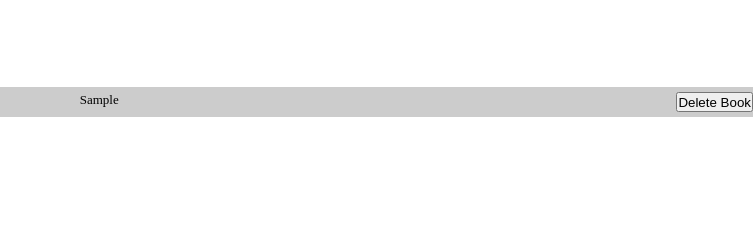
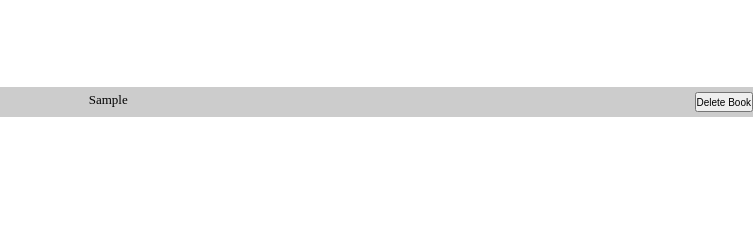
Before and after one commit to AyomipoMajek/Awesome-Books-Jav, a website: page index.html in a window 1280 px wide. Both pictures are taken after typing "Sample", "Sample" into the empty fields and a click on the button "Add Book". Shown: the full height of the page, 527-1280 px from the left. Drawn offline with Linux system fonts and the light colour scheme.

```diff
--- a/style.css
+++ b/style.css
@@ -32,6 +32,10 @@
   margin-top: 10px;
 }
 
+.delete-button {
+  font-size: 10px;
+}
+
 .book-shelf {
   padding-bottom: 10px;
 }
```
